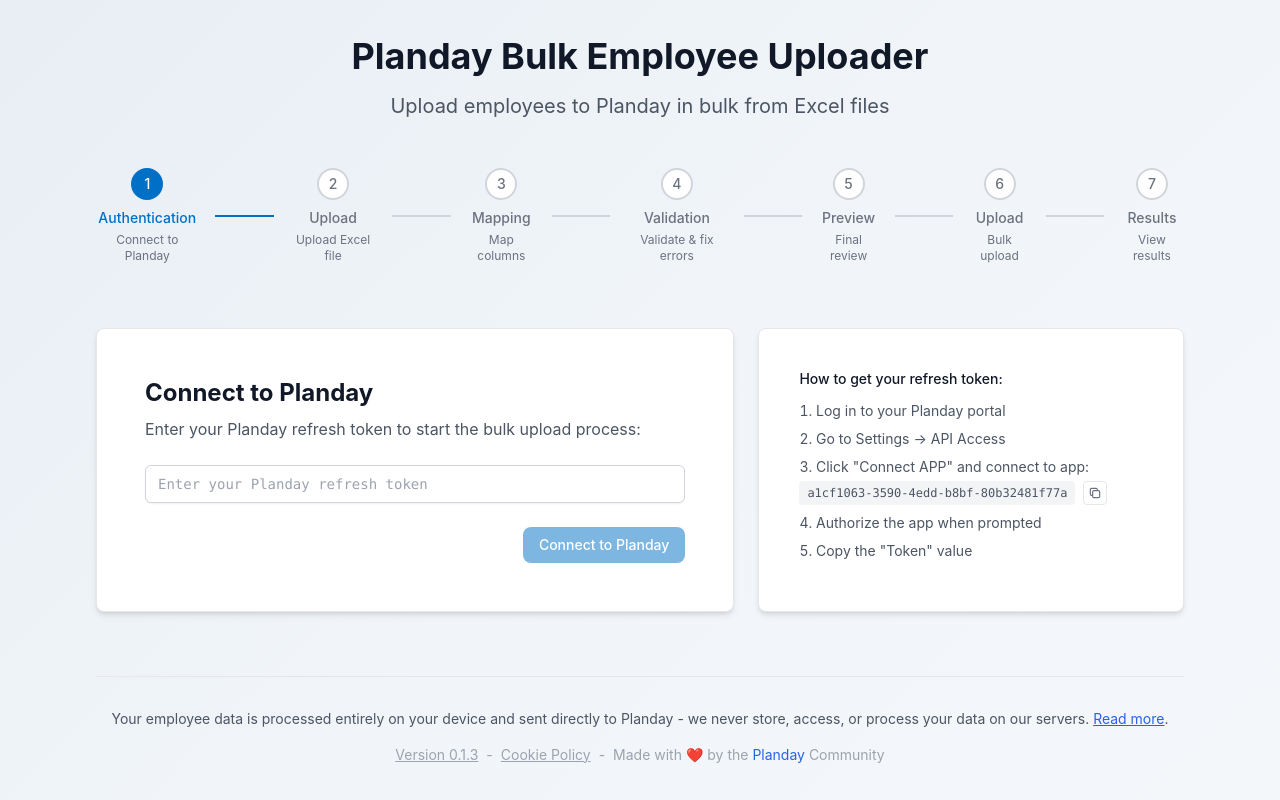
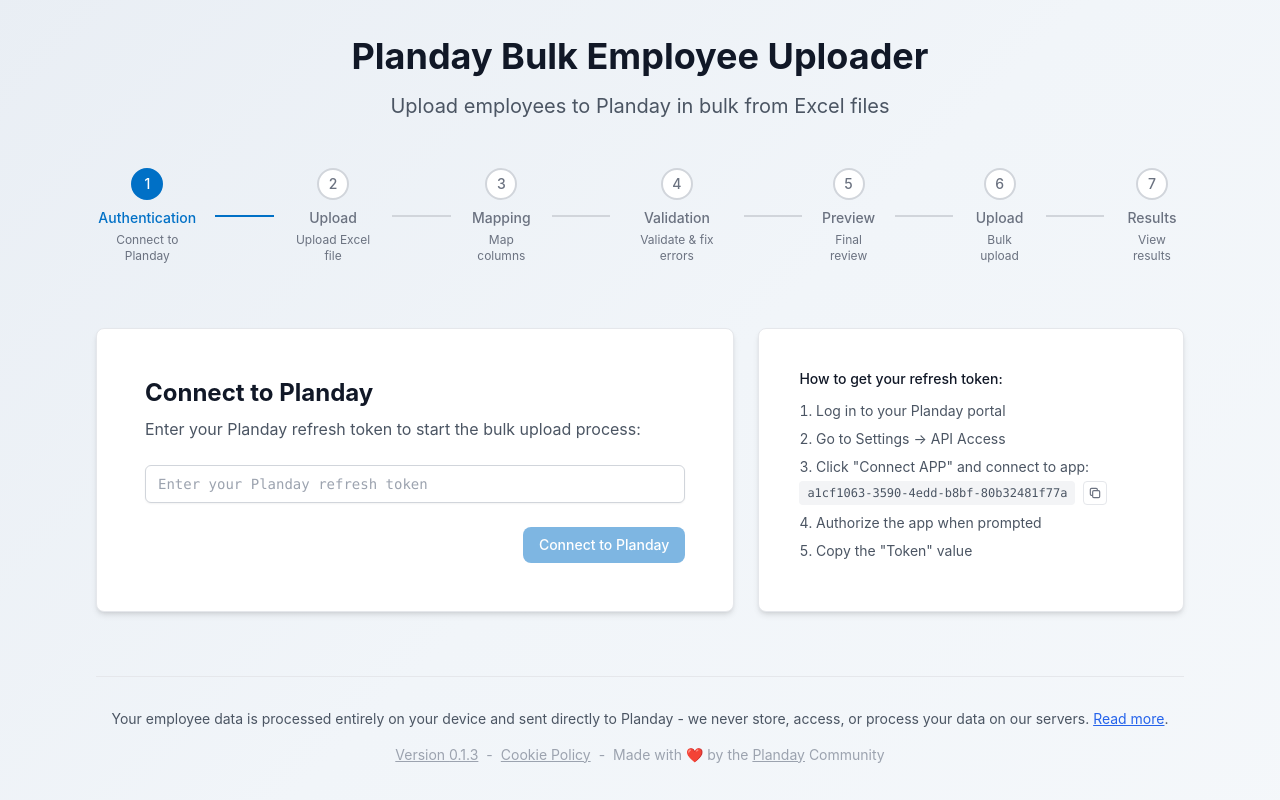
Before and after one commit to Lushbits/pdbulkupload, a React (Vite) app: page / in a window 1280 px wide. Built offline with nearby package versions, Linux system fonts and the light colour scheme.

Commit message:
Make Planday link consistent gray styling in footer
- Changed Planday link from blue to gray to match other footer links
- All footer links now have consistent hover:text-gray-600 styling

```diff
--- a/src/App.tsx
+++ b/src/App.tsx
@@ -430,7 +430,7 @@
                   href="https://www.planday.com"
                   target="_blank"
                   rel="noopener noreferrer"
-                  className="text-blue-600 hover:text-blue-800 transition-colors"
+                  className="hover:text-gray-600 transition-colors underline"
                 >
                   Planday
                 </a>
```
